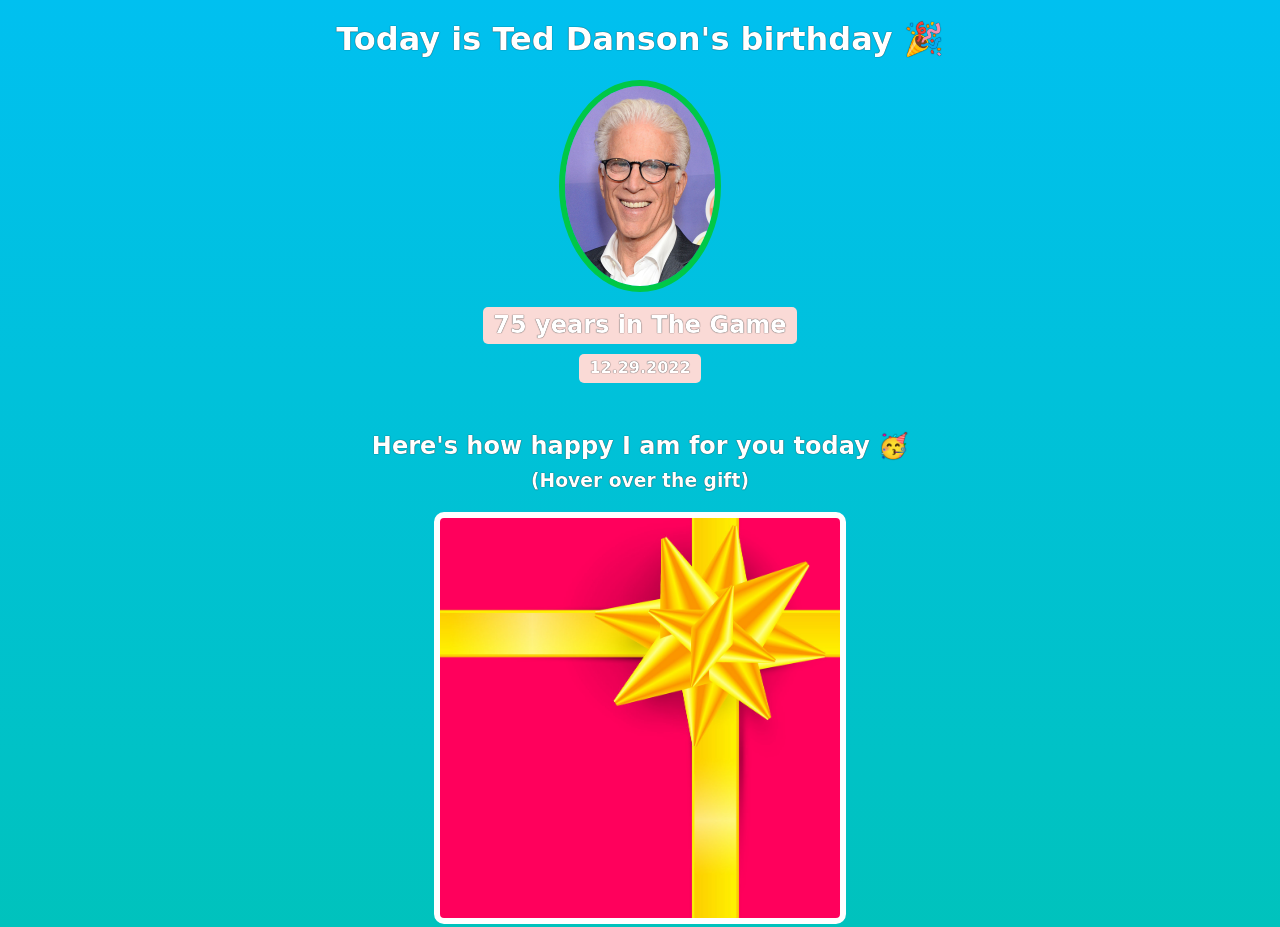
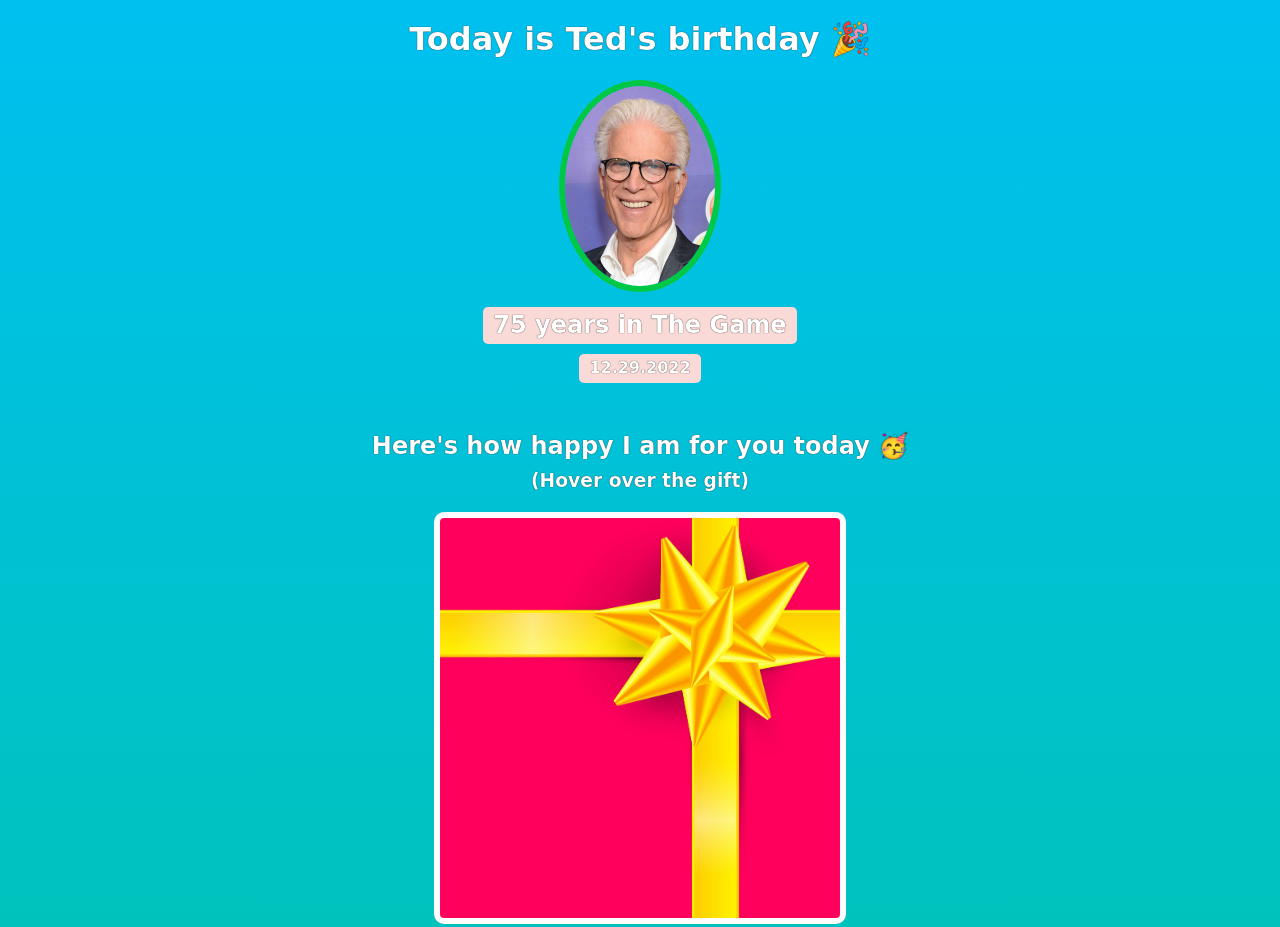
Before and after one commit to jwhyteBNA/Birthday-Gift-Site, a website built with Vite: page index.html in a window 1280 px wide. Shown: the top 927 px of the page. Built offline with nearby package versions, Linux system fonts and the light colour scheme; a web font is replaced by a local one.

Commit message:
Change the name to Ted

```diff
--- a/index.html
+++ b/index.html
@@ -7,7 +7,7 @@
     </head>
     <body>
         <div id="header">
-            <h1>Today is Ted Danson's birthday 🎉</h1>
+            <h1>Today is Ted's birthday 🎉</h1>
             <img id="bff-img" src="images/TDanson.jpeg">
             <h2 id="bday-age">75 years in The Game</h2>
             <h4 id="bday-date">12.29.2022</h4>
```
